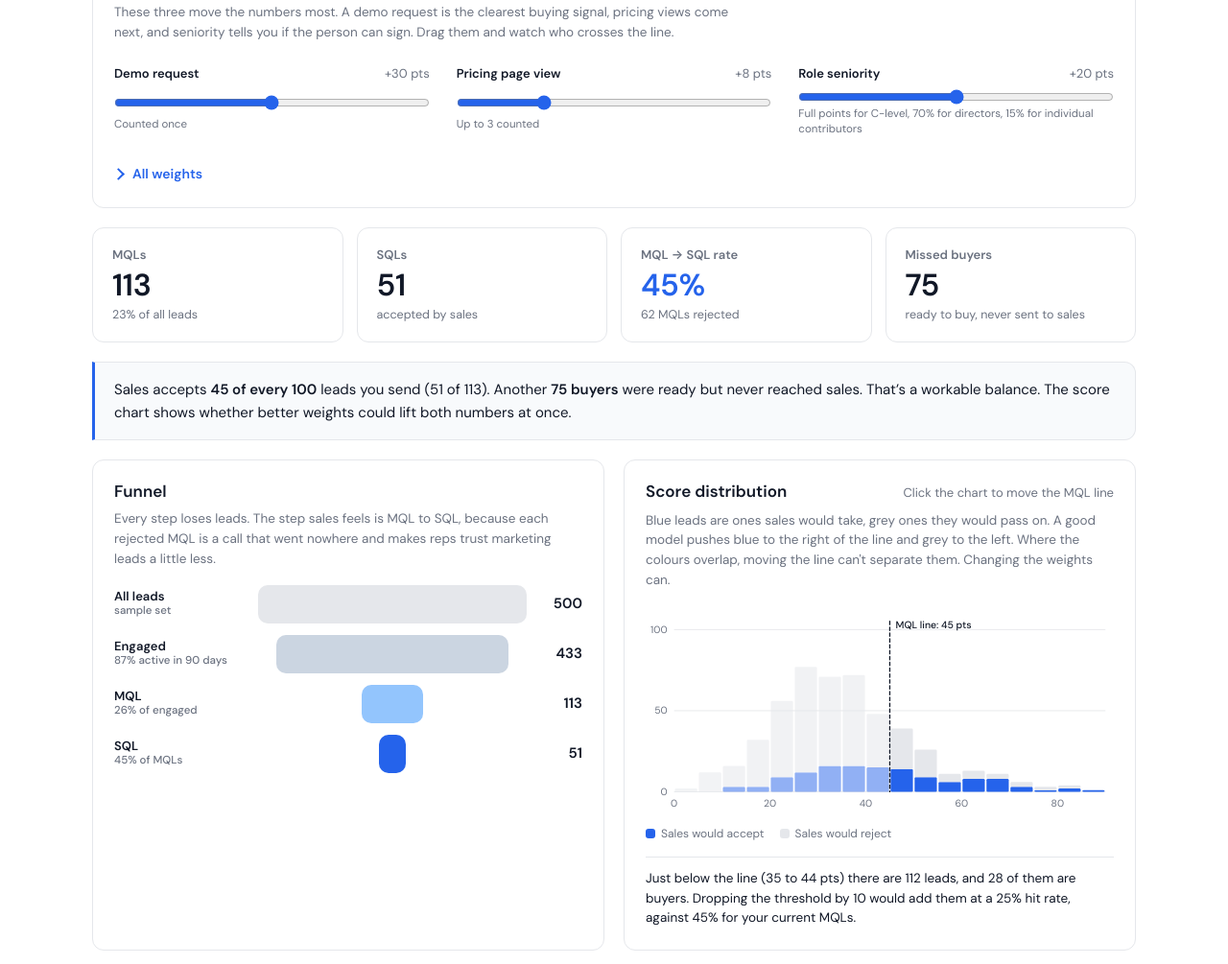
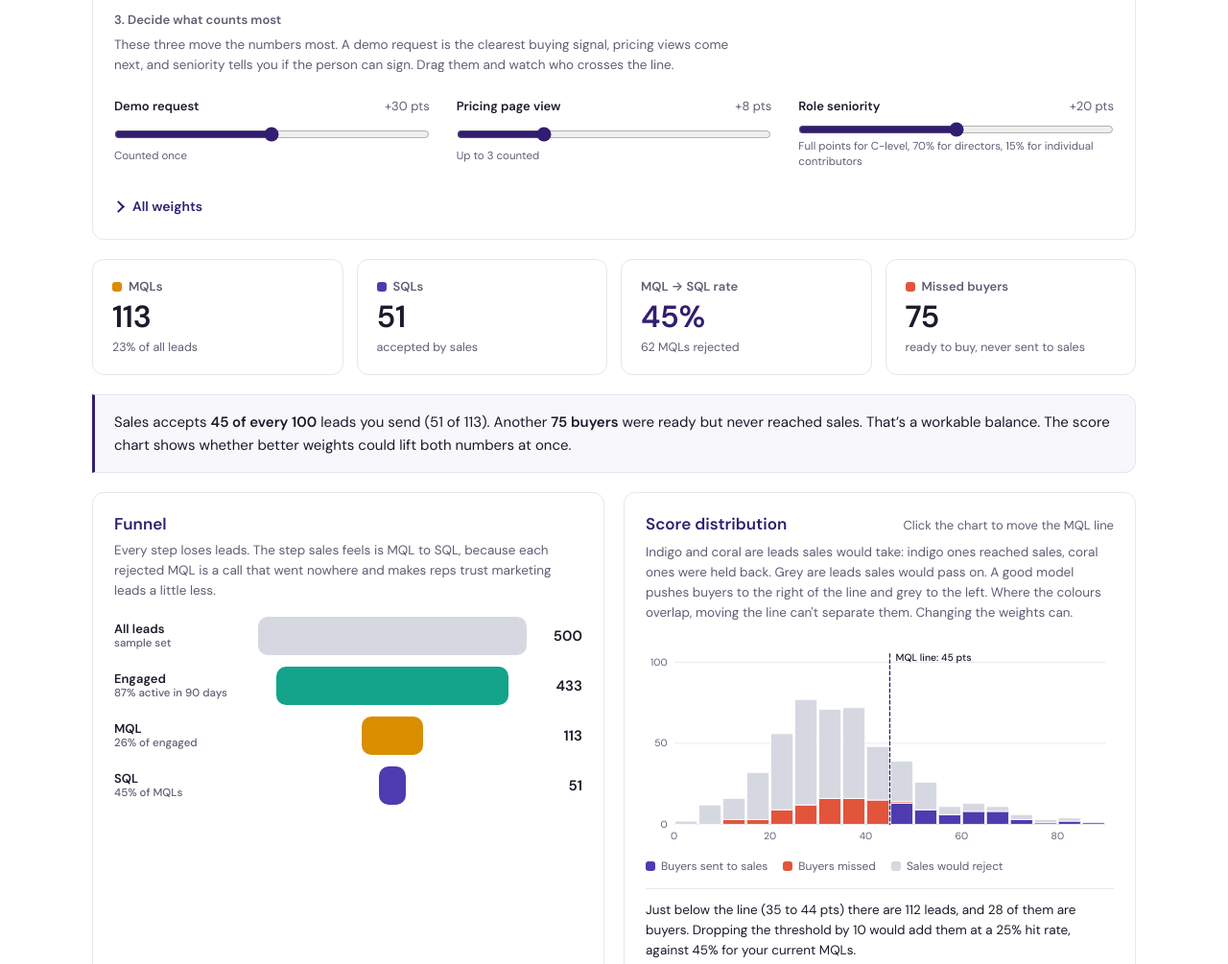
Before and after one commit to MarketingOpswithSam/lead-funnel-lab, a plain HTML site: page index.html in a window 1280 px wide. Shown: the part 893-1898 px from the top of the page at 96% size. Drawn offline with Linux system fonts and the light colour scheme.

Commit message:
Apply MarketingOpswithSam branding
Add the logo to the header, take the brand indigo from it for headings
and controls, and introduce a colour-blind-checked chart palette
(indigo SQLs, amber MQLs, teal engaged, coral missed buyers). The score
chart now splits buyers into sent and missed.

Co-Authored-By: Claude Opus 5.5 <noreply@anthropic.com>
Claude-Session: https://claude.ai/code/session_011XdNJKhvZUWKJkz56VnVix

```diff
--- a/assets/app.js
+++ b/assets/app.js
@@ -341,12 +341,12 @@
     const binW = maxScore > 150 ? 10 : 5;
     const xMax = Math.ceil(Math.max(maxScore + 1, th + binW) / 10) * 10;
     const nb = Math.ceil(xMax / binW);
-    const bins = Array.from({ length: nb }, (_, i) => ({ x0: i * binW, yes: 0, no: 0 }));
+    const bins = Array.from({ length: nb }, (_, i) => ({ x0: i * binW, yes: 0, missed: 0, no: 0 }));
     for (const r of rows) {
       const b = bins[Math.min(nb - 1, Math.floor(r.score / binW))];
-      if (r.lead.salesReady) b.yes++; else b.no++;
+      if (!r.lead.salesReady) b.no++; else if (r.mql) b.yes++; else b.missed++;
     }
-    const yMax = niceMax(Math.max(...bins.map((b) => b.yes + b.no)));
+    const yMax = niceMax(Math.max(...bins.map((b) => b.yes + b.missed + b.no)));
 
     const W = 560, H = 250, m = { l: 34, r: 10, t: 28, b: 28 };
     const pw = W - m.l - m.r, ph = H - m.t - m.b;
@@ -366,15 +366,14 @@
 
     const gap = 2;
     for (const b of bins) {
-      const total = b.yes + b.no;
+      const total = b.yes + b.missed + b.no;
       if (!total) continue;
+      const buyers = b.yes + b.missed;
       const bx = x(b.x0) + gap / 2;
       const bw = Math.max(1, x(b.x0 + binW) - x(b.x0) - gap);
-      const below = b.x0 + binW <= th ? ' below' : '';
-      const title = `<title>${b.x0}–${b.x0 + binW - 1} pts: ${b.yes} sales would accept, ${b.no} would reject</title>`;
-      svg += `<g class="bin${below}">${title}` +
-        `<rect class="bar-yes" x="${bx}" y="${y(b.yes)}" width="${bw}" height="${y(0) - y(b.yes)}" rx="1.5"/>` +
-        `<rect class="bar-no" x="${bx}" y="${y(total)}" width="${bw}" height="${y(b.yes) - y(total)}" rx="1.5"/></g>`;
+      const title = `<title>${b.x0}–${b.x0 + binW - 1} pts: ${b.yes} buyers sent to sales, ${b.missed} buyers missed, ${b.no} sales would reject</title>`;
+      const seg = (cls, from, to) => (to > from ? `<rect class="${cls}" x="${bx}" y="${y(to)}" width="${bw}" height="${y(from) - y(to)}" rx="1.5"/>` : '');
+      svg += `<g class="bin">${title}` + seg('bar-yes', 0, b.yes) + seg('bar-missed', b.yes, buyers) + seg('bar-no', buyers, total) + '</g>';
     }
     const tx = x(th);
     const anchor = tx > W - 140 ? 'end' : 'start';
@@ -417,7 +416,7 @@
     $('#leads').innerHTML = list.length ? list.map((r) => {
       const l = r.lead;
       let outcome;
-      if (showMissed) outcome = r.engaged ? '<span class="pill rej">Below line</span>' : '<span class="pill rej">Gone quiet</span>';
+      if (showMissed) outcome = r.engaged ? '<span class="pill missed">Below line</span>' : '<span class="pill missed">Gone quiet</span>';
       else outcome = r.sql ? '<span class="pill sql">SQL</span>' : '<span class="pill rej">Rejected</span>';
       return `<tr>
         <td><div class="who">${esc(l.company)}<small>${esc(l.name)}, ${esc(l.title)}</small><small>${esc(l.industry)} · ${esc(l.size)} staff · ${esc(l.country)}</small></div></td>
--- a/assets/styles.css
+++ b/assets/styles.css
@@ -2,31 +2,34 @@
 /* White page in every system theme, neutral greys, one blue accent. Change the brand colours below. */
 :root {
   color-scheme: light;
-  /* ---- Brand colours: change these ---- */
-  --brand: #2563eb;        /* main colour: SQLs, selected style, sliders */
-  --brand-2: #111827;      /* MQL threshold line */
-  --on-brand: #ffffff;
-  /* -------------------------------------- */
+  /* ---- MarketingOpswithSam brand, taken from the logo ---- */
+  --brand: #311e70;        /* logo indigo: headings, buttons, selected states */
+  --brand-soft: #efecf8;
+  /* Chart colours, validated for colour-blind separation on white, fixed order:
+     indigo, amber, teal, coral. Each one means the same thing everywhere. */
+  --c-sql: #4f3bb0;        /* indigo: SQLs, buyers who reached sales */
+  --c-mql: #d98e00;        /* amber: MQLs */
+  --c-engaged: #14a38b;    /* teal: engaged leads */
+  --c-missed: #e2553b;     /* coral: missed buyers */
+  --c-neutral: #d6d8e1;    /* grey: all leads, leads sales would reject */
+  /* --------------------------------------------------------- */
 
   --bg: #ffffff;
   --surface: #ffffff;
-  --surface-2: #f8fafc;
-  --ink: #111827;
-  --muted: #6b7280;
-  --line: #e5e7eb;
-  --brand-soft: #eff6ff;
-  --brand-2-soft: #f8fafc;
-  --reject: #e5e7eb;
-  --mid: #93c5fd;
-  --engaged: #cbd5e1;
+  --surface-2: #f8f7fc;
+  --ink: #1c1a2b;
+  --muted: #615d75;
+  --line: #e7e5ef;
   --good: #15803d;
-  --bad: #b91c1c;
+  --bad: #c2410c;
+  --flash: #efecf8;
   --shadow: none;
 
-  --flash: #dbeafe;
   --font: 'DM Sans', 'Segoe UI', system-ui, -apple-system, sans-serif;
+  --font-display: 'Anton', 'Impact', 'Arial Narrow Bold', sans-serif;
   --radius: 12px;
 }
+
 * { box-sizing: border-box; }
 html { -webkit-text-size-adjust: 100%; }
 body {
@@ -52,7 +55,10 @@ button, input { font: inherit; color: inherit; }
 
 /* Header */
 .top { padding-block: 32px 16px; display: flex; flex-wrap: wrap; align-items: end; justify-content: space-between; gap: 12px 24px; }
-.top h1 { font-size: clamp(1.6rem, 3.5vw, 2rem); font-weight: 600; letter-spacing: -0.01em; }
+.top h1 { font-family: var(--font-display); font-weight: 400; font-size: clamp(1.9rem, 4.5vw, 2.6rem); letter-spacing: 0.01em; text-transform: uppercase; color: var(--brand); line-height: 1; }
+.brandline { display: flex; align-items: center; gap: 18px; }
+.brandline img { height: 72px; width: auto; display: block; }
+.brandline .divider { width: 1px; align-self: stretch; background: var(--line); }
 .top p { color: var(--muted); margin-top: 6px; max-width: 52ch; }
 .sample { display: flex; align-items: center; gap: 10px; font-size: 13px; color: var(--muted); }
 .link-btn {
@@ -63,7 +69,7 @@ button, input { font: inherit; color: inherit; }
 /* Cards */
 .card { background: var(--surface); border-radius: var(--radius); box-shadow: var(--shadow); border: 1px solid var(--line); padding: 22px; min-width: 0; }
 .card-head { display: flex; flex-wrap: wrap; justify-content: space-between; align-items: baseline; gap: 4px 16px; }
-.card-head h2 { font-size: 17px; font-weight: 600; }
+.card-head h2 { font-size: 17px; font-weight: 600; color: var(--brand); }
 .card-head p { color: var(--muted); font-size: 13px; }
 .card-head { margin-bottom: 8px; }
 .why { color: var(--muted); font-size: 13.5px; line-height: 1.55; max-width: 72ch; margin-bottom: 16px; }
@@ -132,6 +138,8 @@ details[open] > summary::before { transform: rotate(45deg); }
 .kpi-delta.up { color: var(--good); }
 .kpi-delta.down { color: var(--bad); }
 .kpi.is-main .kpi-value { color: var(--brand); }
+.kpi-label { display: inline-flex; align-items: center; gap: 7px; }
+.kpi-label i { width: 10px; height: 10px; border-radius: 3px; display: inline-block; }
 
 .two-up { display: grid; gap: 20px; }
 @media (min-width: 980px) { .two-up { grid-template-columns: minmax(0, 1fr) minmax(0, 1fr); } }
@@ -147,26 +155,28 @@ details[open] > summary::before { transform: rotate(45deg); }
   height: 100%; border-radius: 10px; min-width: 6px; display: flex; align-items: center; justify-content: center; gap: 6px;
   font-weight: 600; font-variant-numeric: tabular-nums; font-size: 13px; transition: width 240ms ease; white-space: nowrap;
 }
-.stage-bar[data-stage="0"] { background: var(--reject); color: var(--ink); }
-.stage-bar[data-stage="1"] { background: var(--engaged); color: var(--ink); }
-.stage-bar[data-stage="2"] { background: var(--mid); }
-.stage-bar[data-stage="3"] { background: var(--brand); }
+.stage-bar[data-stage="0"] { background: var(--c-neutral); }
+.stage-bar[data-stage="1"] { background: var(--c-engaged); }
+.stage-bar[data-stage="2"] { background: var(--c-mql); }
+.stage-bar[data-stage="3"] { background: var(--c-sql); }
 @media (prefers-reduced-motion: reduce) { .stage-bar, .rate-fill { transition: none; } }
 
 /* Histogram */
 .hist svg { width: 100%; height: auto; display: block; }
 .hist text { fill: var(--muted); font-family: var(--font); font-size: 12px; }
 .hist .grid line { stroke: var(--line); }
-.hist .bar-yes { fill: var(--brand); }
-.hist .bar-no { fill: var(--reject); }
-.hist .below { opacity: 0.5; }
-.hist .thresh { stroke: var(--brand-2); stroke-width: 1.5; stroke-dasharray: 4 3; }
+.hist .bar-yes { fill: var(--c-sql); }
+.hist .bar-missed { fill: var(--c-missed); }
+.hist rect { stroke: var(--surface); stroke-width: 1; }
+.hist .bar-no { fill: var(--c-neutral); }
+.hist .thresh { stroke: var(--brand); stroke-width: 1.5; stroke-dasharray: 4 3; }
 .hist .thresh-label { fill: var(--ink); font-weight: 500; }
 .legend { display: flex; flex-wrap: wrap; gap: 6px 16px; font-size: 12px; color: var(--muted); margin-top: 10px; }
 .legend span { display: inline-flex; align-items: center; gap: 6px; }
 .legend i { width: 10px; height: 10px; border-radius: 3px; display: inline-block; }
-.legend .sw-yes { background: var(--brand); }
-.legend .sw-no { background: var(--reject); }
+.legend .sw-yes { background: var(--c-sql); }
+.legend .sw-missed { background: var(--c-missed); }
+.legend .sw-no { background: var(--c-neutral); }
 
 /* Tables */
 .table-scroll { overflow-x: auto; }
@@ -178,13 +188,14 @@ thead th { position: sticky; top: 0; background: var(--surface); z-index: 1; fon
 td.num, th.num { text-align: right; font-variant-numeric: tabular-nums; }
 .rate-cell { display: flex; align-items: center; gap: 10px; min-width: 170px; }
 .rate-track { flex: 1; height: 8px; background: var(--surface-2); border-radius: 4px; overflow: hidden; }
-.rate-fill { height: 100%; background: var(--brand); border-radius: 4px; transition: width 240ms ease; }
+.rate-fill { height: 100%; background: var(--c-sql); border-radius: 4px; transition: width 240ms ease; }
 .rate-num { font-weight: 600; font-variant-numeric: tabular-nums; width: 3rem; text-align: right; }
 .dim { color: var(--muted); font-weight: 500; }
 .who { display: flex; flex-direction: column; line-height: 1.35; }
 .who small { color: var(--muted); font-size: 12px; }
 .pill { display: inline-block; padding: 3px 10px; border-radius: 999px; font-size: 12px; font-weight: 600; white-space: nowrap; }
 .pill.sql { background: var(--brand-soft); color: var(--brand); }
+.pill.missed { background: #fdeee9; color: #a8361f; }
 .pill.rej { background: var(--surface-2); color: var(--muted); }
 .score-split { font-size: 11.5px; color: var(--muted); white-space: nowrap; }
 
--- a/index.html
+++ b/index.html
@@ -7,14 +7,18 @@
 <meta name="description" content="Tune a B2B lead-scoring model against 500 sample leads and watch MQLs, SQLs and conversion by source update live.">
 <link rel="preconnect" href="https://fonts.googleapis.com">
 <link rel="preconnect" href="https://fonts.gstatic.com" crossorigin>
-<link rel="stylesheet" href="https://fonts.googleapis.com/css2?family=DM+Sans:opsz,wght@9..40,400;9..40,500;9..40,600&display=swap">
+<link rel="stylesheet" href="https://fonts.googleapis.com/css2?family=Anton&family=DM+Sans:opsz,wght@9..40,400;9..40,500;9..40,600&display=swap">
 <link rel="stylesheet" href="assets/styles.css">
 </head>
 <body>
 <!--APP-START-->
 <header class="wrap top">
   <div>
-    <h1>Lead Funnel Lab</h1>
+    <div class="brandline">
+      <a href="https://marketingopswithsam.com" target="_blank" rel="noopener"><img src="assets/logo-small.png" alt="Marketing Ops with Sam" width="94" height="72"></a>
+      <span class="divider" aria-hidden="true"></span>
+      <h1>Lead Funnel Lab</h1>
+    </div>
     <p>Pick how you score leads, set the bar for an MQL, and see how many of those leads sales would actually take.</p>
   </div>
   <div class="sample">
@@ -74,13 +78,13 @@
 
   <section class="kpis" aria-label="Headline numbers">
     <div class="card kpi">
-      <span class="kpi-label">MQLs</span>
+      <span class="kpi-label"><i style="background:var(--c-mql)"></i>MQLs</span>
       <span class="kpi-value" id="k-mql">0</span>
       <span class="kpi-sub" id="k-mql-sub"></span>
       <span class="kpi-delta" id="d-mql"></span>
     </div>
     <div class="card kpi">
-      <span class="kpi-label">SQLs</span>
+      <span class="kpi-label"><i style="background:var(--c-sql)"></i>SQLs</span>
       <span class="kpi-value" id="k-sql">0</span>
       <span class="kpi-sub" id="k-sql-sub"></span>
       <span class="kpi-delta" id="d-sql"></span>
@@ -92,7 +96,7 @@
       <span class="kpi-delta" id="d-rate"></span>
     </div>
     <div class="card kpi">
-      <span class="kpi-label">Missed buyers</span>
+      <span class="kpi-label"><i style="background:var(--c-missed)"></i>Missed buyers</span>
       <span class="kpi-value" id="k-missed">0</span>
       <span class="kpi-sub" id="k-missed-sub"></span>
       <span class="kpi-delta" id="d-missed"></span>
@@ -115,10 +119,11 @@
         <h2 id="hist-h">Score distribution</h2>
         <p class="hint">Click the chart to move the MQL line</p>
       </div>
-      <p class="why">Blue leads are ones sales would take, grey ones they would pass on. A good model pushes blue to the right of the line and grey to the left. Where the colours overlap, moving the line can't separate them. Changing the weights can.</p>
+      <p class="why">Indigo and coral are leads sales would take: indigo ones reached sales, coral ones were held back. Grey are leads sales would pass on. A good model pushes buyers to the right of the line and grey to the left. Where the colours overlap, moving the line can't separate them. Changing the weights can.</p>
       <div id="hist"></div>
       <div class="legend">
-        <span><i class="sw-yes"></i>Sales would accept</span>
+        <span><i class="sw-yes"></i>Buyers sent to sales</span>
+        <span><i class="sw-missed"></i>Buyers missed</span>
         <span><i class="sw-no"></i>Sales would reject</span>
       </div>
       <p class="note" id="hist-note"></p>
```
Also changed, not shown: assets/logo-small.png (added), assets/logo.png (added).
